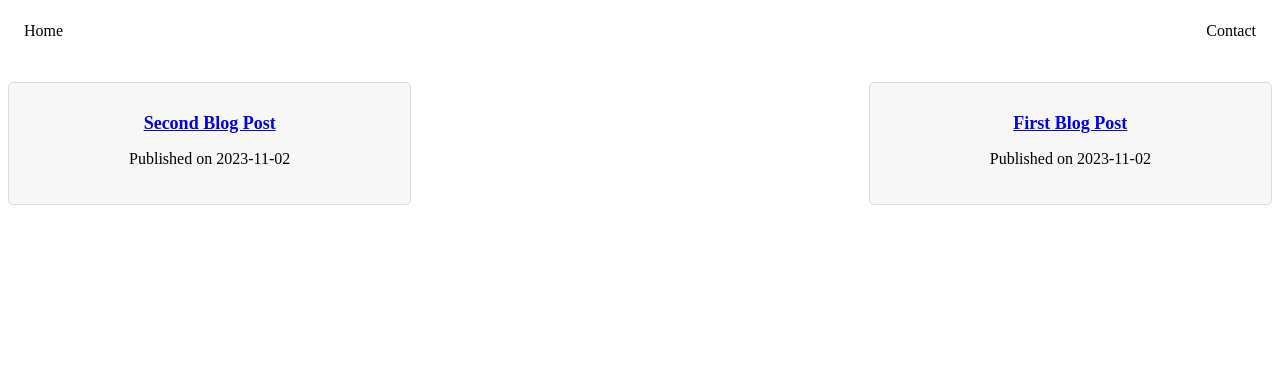
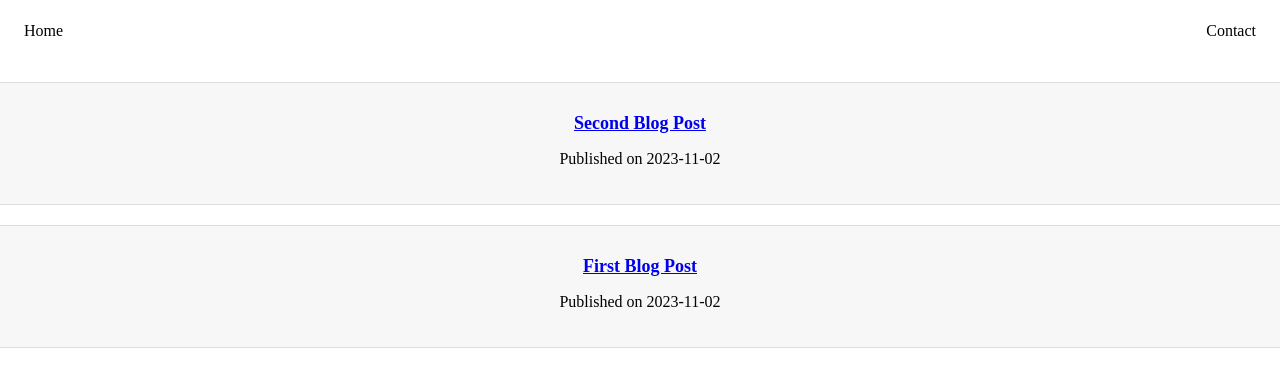
Before and after one commit to rca0/rca0.github.io, a Jekyll site: the page built from blog.html, in a window 1280 px wide. Shown: the top 387 px of the page. Built offline with Jekyll 4.4.1, drawn with Linux system fonts in a browser that asks for light colours.

Commit message:
fix: css blog

```diff
--- a/css/blog.css
+++ b/css/blog.css
@@ -1,23 +1,19 @@
-
-/* Style for the list of beautiful items */
+/* Center the list of beautiful items */
 .item-list {
     list-style: none;
     padding: 0;
     display: flex;
-    flex-wrap: wrap;
-    justify-content: space-between; /* Arrange items in columns with space between them */
+    flex-direction: column; /* Display items in a single column */
+    align-items: center; /* Center items horizontally */
 }
 
 .item {
-    width: calc(33.33% - 20px); /* Create three columns with a small gap between them */
+    width: 100%; /* Each item takes the full width of the column */
     margin: 10px 0;
     background-color: #f7f7f7; /* Add a light background color to each item */
     border: 1px solid #ddd;
     border-radius: 5px;
     text-align: center;
-}
-
-.item-content {
     padding: 20px;
 }
 
```
